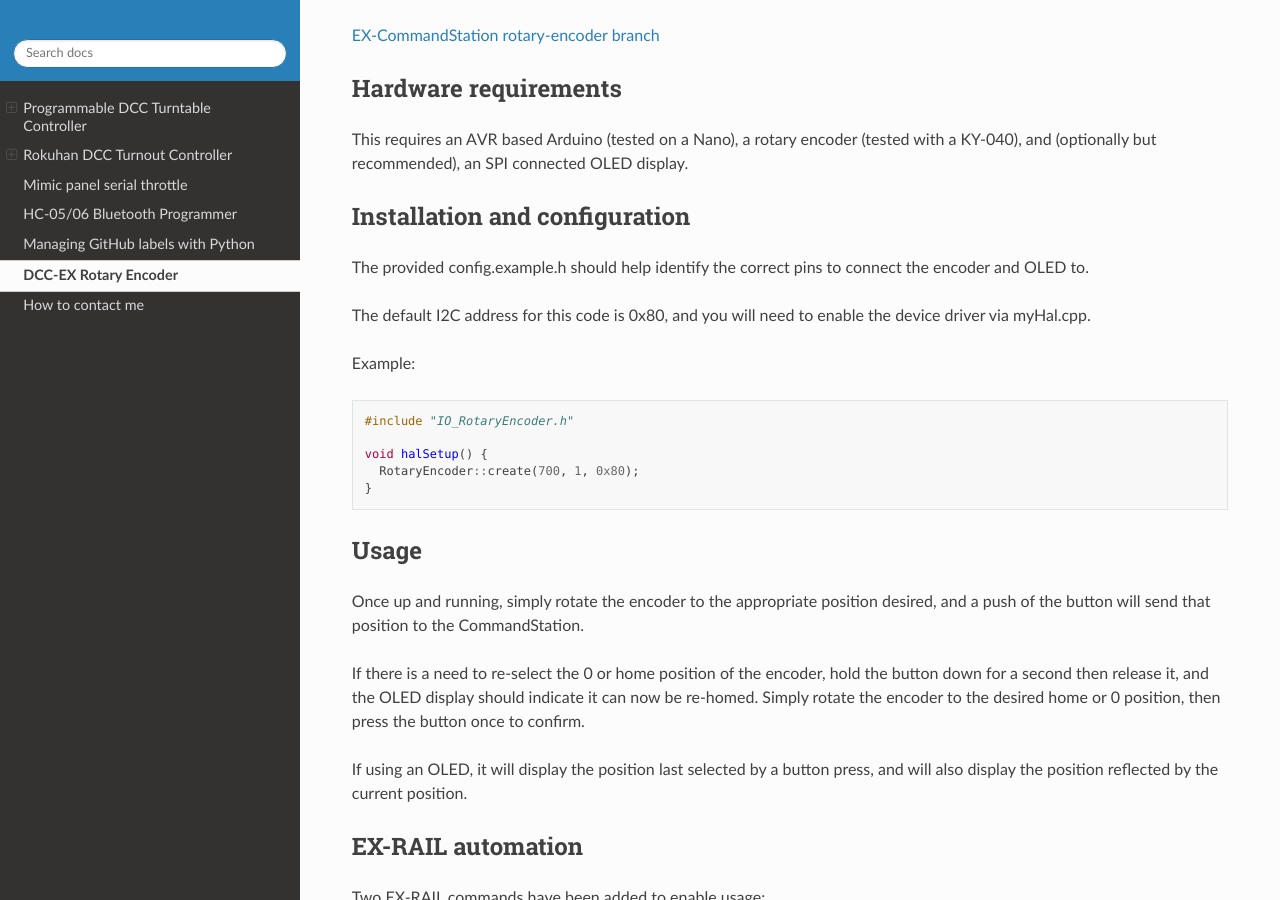
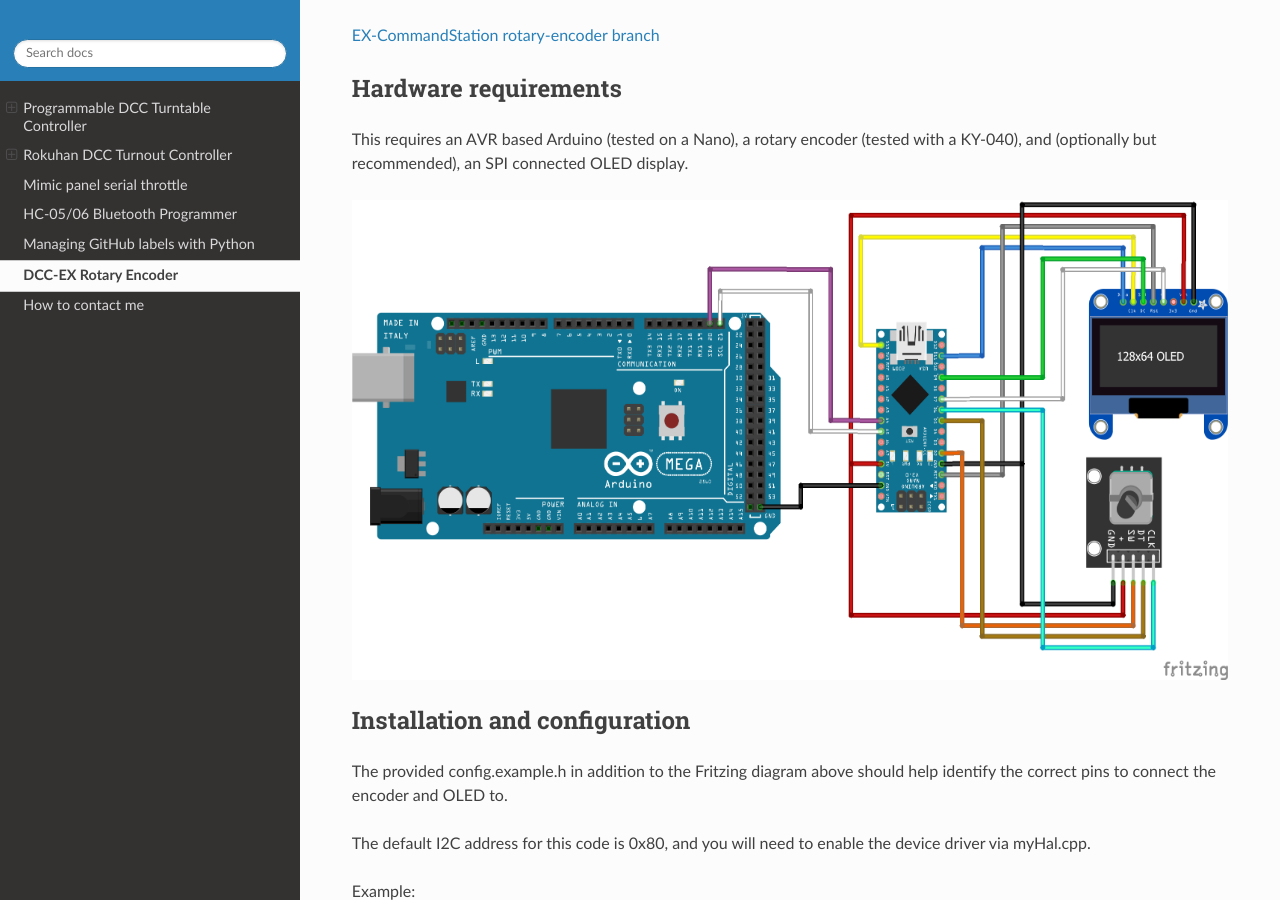
Before and after one commit to peteGSX/petegsx.github.io, a Sphinx documentation site: the page built from docs/rotary-encoder/index.rst, in a window 1280 px wide and 900 px high, scrolled down 605 px. Built offline with Sphinx 7.4.7 and the Read the Docs theme 2.0.0, drawn with Linux system fonts in a browser that asks for light colours.

Commit message:
Add Fritzing

```diff
--- a/docs/rotary-encoder/index.rst
+++ b/docs/rotary-encoder/index.rst
@@ -26,10 +26,14 @@
 
 This requires an AVR based Arduino (tested on a Nano), a rotary encoder (tested with a KY-040), and (optionally but recommended), an SPI connected OLED display.
 
+.. image:: /_static/images/rotary-encoder/rotary-encoder.png
+  :alt: Rotary Encoder Fritzing
+  :scale: 40%
+
 Installation and configuration
 ==============================
 
-The provided config.example.h should help identify the correct pins to connect the encoder and OLED to.
+The provided config.example.h in addition to the Fritzing diagram above should help identify the correct pins to connect the encoder and OLED to.
 
 The default I2C address for this code is 0x80, and you will need to enable the device driver via myHal.cpp.
 
```
Also changed, not shown: docs/_static/images/rotary-encoder/rotary-encoder.png (added), 1 other file.
